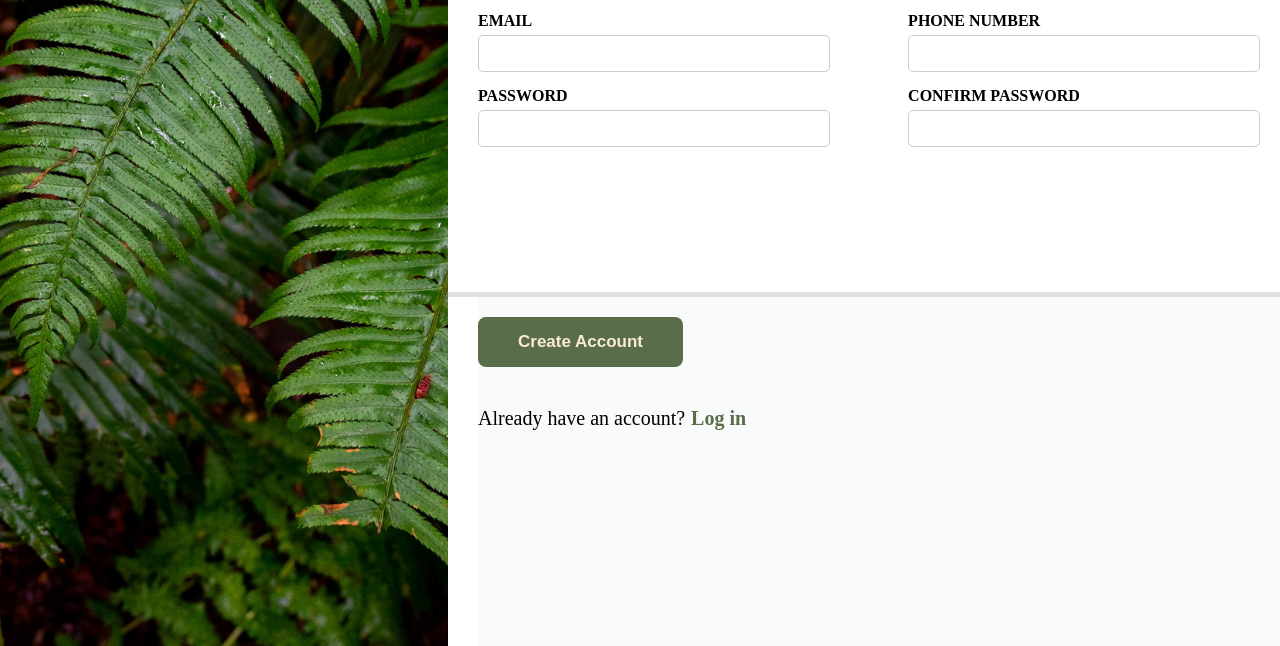
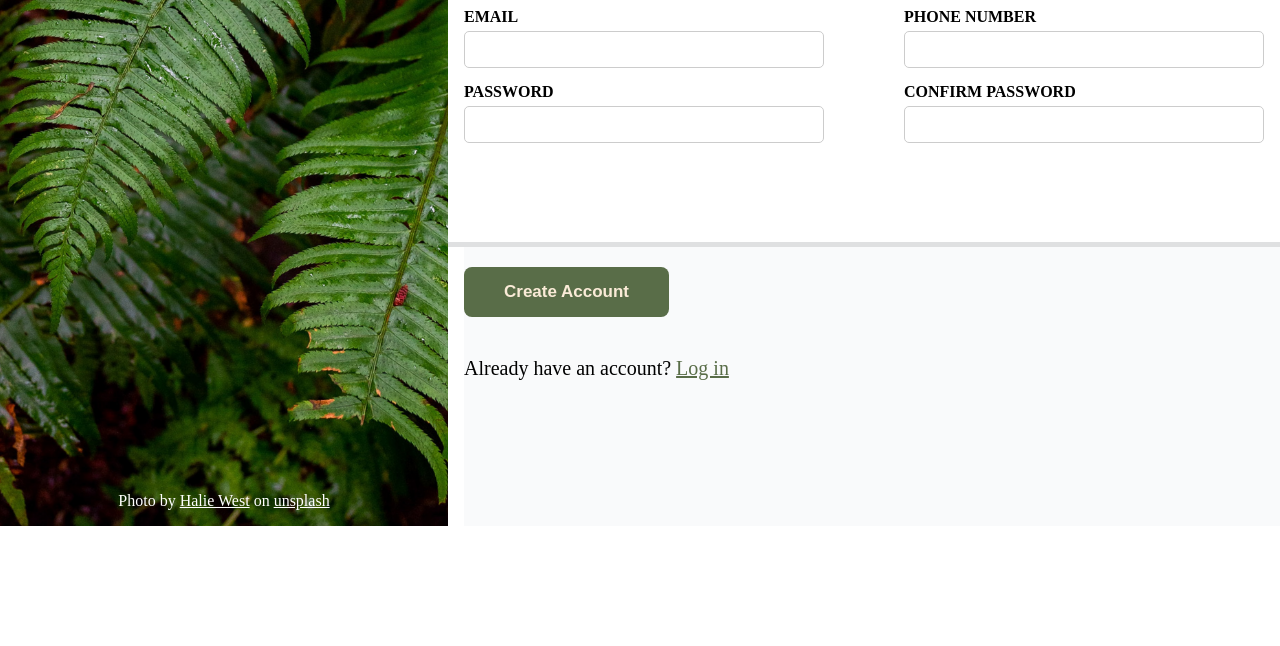
Before and after one commit to SubashJirel/Sign-up-Form, a plain HTML site: page index.html in a window 1280 px wide. Shown: the part 434-1080 px from the top of the page. After the commit the page ends 960 px from the top, so only its background shows below. Drawn offline with Linux system fonts and the light colour scheme.

Commit message:
finalized

```diff
--- a/style.css
+++ b/style.css
@@ -1,14 +1,10 @@
-/* :root {
-    margin: 0;
-    padding: 0;
-    box-sizing: border-box;
-} */
+
 *{
     box-sizing: border-box;
 }
 body {
     display: flex;
-    height: 135vh;
+    height: 120vh;
     /* border: 2px solid red; */
     margin: 0;
 
@@ -23,24 +19,14 @@ body {
     flex-direction: column;
 }
 .description {
-    /* font-size: larger;
-    font-weight: 800;
-    font-size: 1.4em; */
+
     font-size: clamp(0.8rem, 2.9vw, 1.5rem);
 }
-/* .right-upper-part {
-    border: 2px solid red;
-    background-color: rgba(249, 250, 251, 1);
-    margin: 130px 50px 40px 20px;
-    padding: 0px 100px 20px 30px;
 
-} */
-/*new*/
 .right-upper-part {
- /* height: 35%; */
- /* border: 2px solid red; */
+
  background-color: rgba(249, 250, 251, 1);
- padding: 100px 50px 0px 45px ;
+ padding: 96px 50px 0px 0.9rem;
  flex:1 1 150px;
 
 }
@@ -55,7 +41,7 @@ form {
     display: flex;
     flex-direction: column;
     align-items: left;
-    padding: 0 20px 0 30px;
+    padding: 0 1rem 0 1rem;
     border-bottom: 5px solid hsla(210, 3%, 88%, 1);
   }
 
@@ -93,7 +79,6 @@ form {
 @media only screen and (max-width: 768px) {
     .inputs {
       width: 100%;
-      margin-bottom: 20px;
     }
 
     .flexThis {
@@ -107,6 +92,10 @@ form {
     input[type="tel"] {
       font-size: 16px;
     }
+    .right-upper-part {
+      padding: 10px 50px 0px 0.9rem;
+     }
+
   }
 
   /*inputs focus styling*/
@@ -135,7 +124,7 @@ button:hover {
   box-shadow: 0px 0px 2px 2px rgb(0,0,0);
 }
 
-a {
+/* a {
   outline: none;
   text-decoration: none;
   padding: 2px 1px 0;
@@ -145,12 +134,23 @@ a {
 a:hover {
 
   font-size: 25px;
+} */
+a {
+  box-shadow: inset 0 0 0 0 #596D48;;
+  color: #596D48;;
+  margin: 0 -.25rem;
+  padding: 0 .25rem;
+  transition: color .3s ease-in-out, box-shadow .3s ease-in-out;
+}
+a:hover {
+  box-shadow: inset 100px 0 0 0 #596D48;;
+  color: white;
 }
 
 .right-lower-part {
   background-color: rgba(249, 250, 251, 1);
   flex-grow: 3;
-  margin-left: 30px;
+  margin-left: 1rem;
   font-size: 20px;
 
 }
@@ -175,14 +175,12 @@ a:hover {
   /* font-size: 100px; */
 }
 .left-content>.image {
-  border: 2px solid red;
+  /* border: 2px solid red; */
   display: flex;
-  /* flex-wrap: wrap; */
   justify-content: center;
   align-items: center;
   background-color: rgba(0, 0, 0, 0.5);
-
-
+  margin-top: 15rem;
 
 }
 
@@ -193,4 +191,19 @@ img {
 h1 {
   font-size: clamp(1.5rem, 8vw, 6rem);
   margin-top: 1rem;
+  color: white;
 }
+
+
+.left-content {
+  display: flex;
+  flex-direction: column;
+  justify-content: space-between;
+
+  flex-grow: 1;
+  height: 100%;
+}
+.credit, .credit>p>a {
+  text-align: center;
+  color: white;
+}
```
